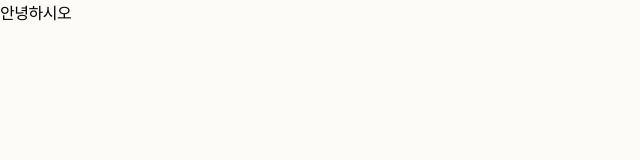
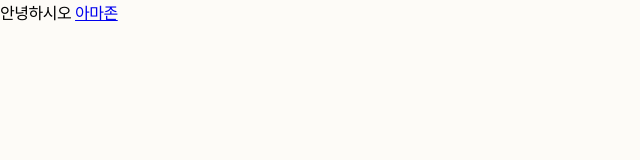
Before and after one commit to BohyeonKimm/bohyeon, a plain HTML site: page index.html in a window 1280 px wide. Shown: the full height of the page, 0-640 px from the left. Drawn offline with Linux system fonts and the light colour scheme; a web font is replaced by a local one.

Commit message:
Update index.html

```diff
--- a/index.html
+++ b/index.html
@@ -9,5 +9,5 @@
 </head>
 <body>
     안녕하시오
-    <a href="./amazon_small.html"></a>
+    <a href="./amazon_small.html">아마존</a>
 </body>
```
